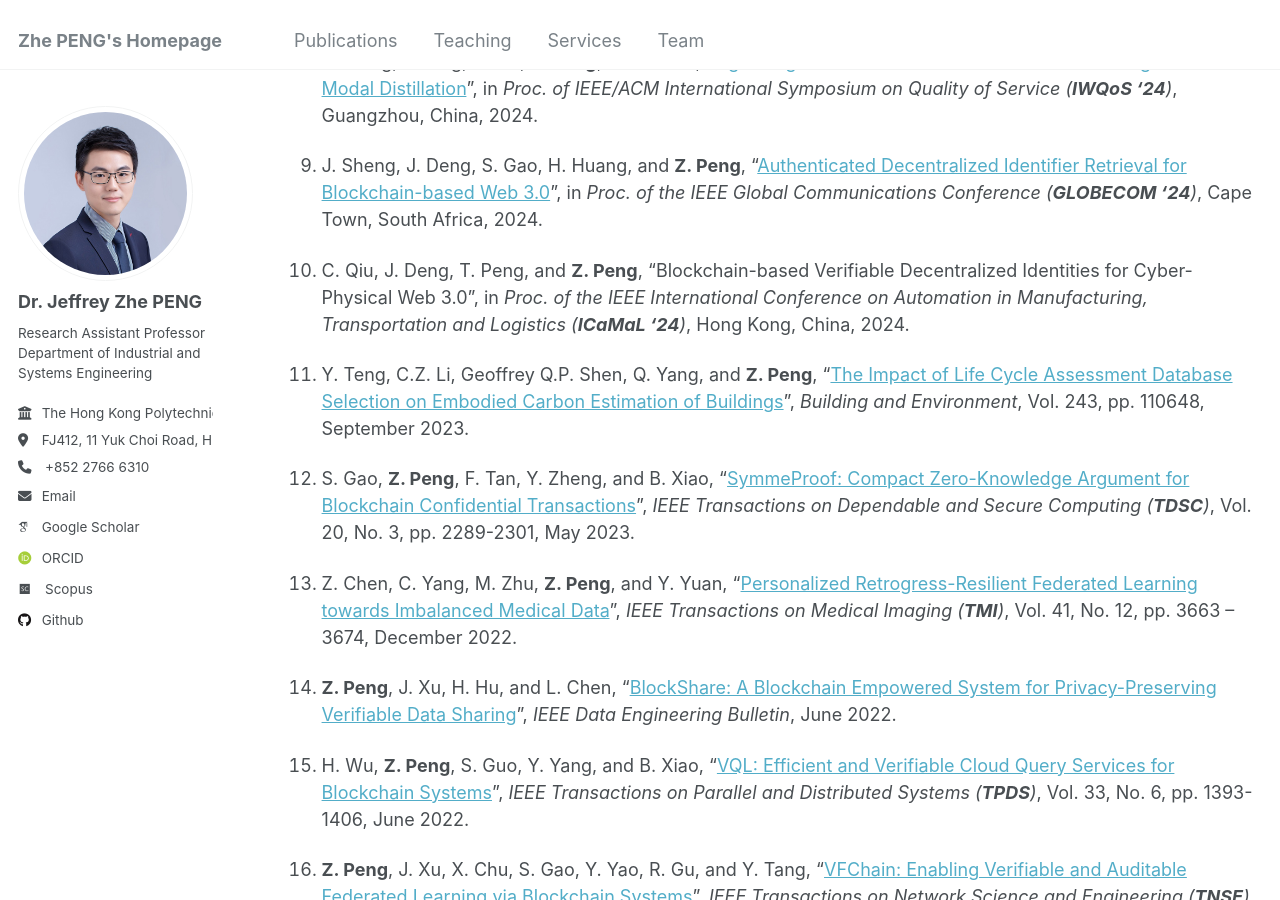
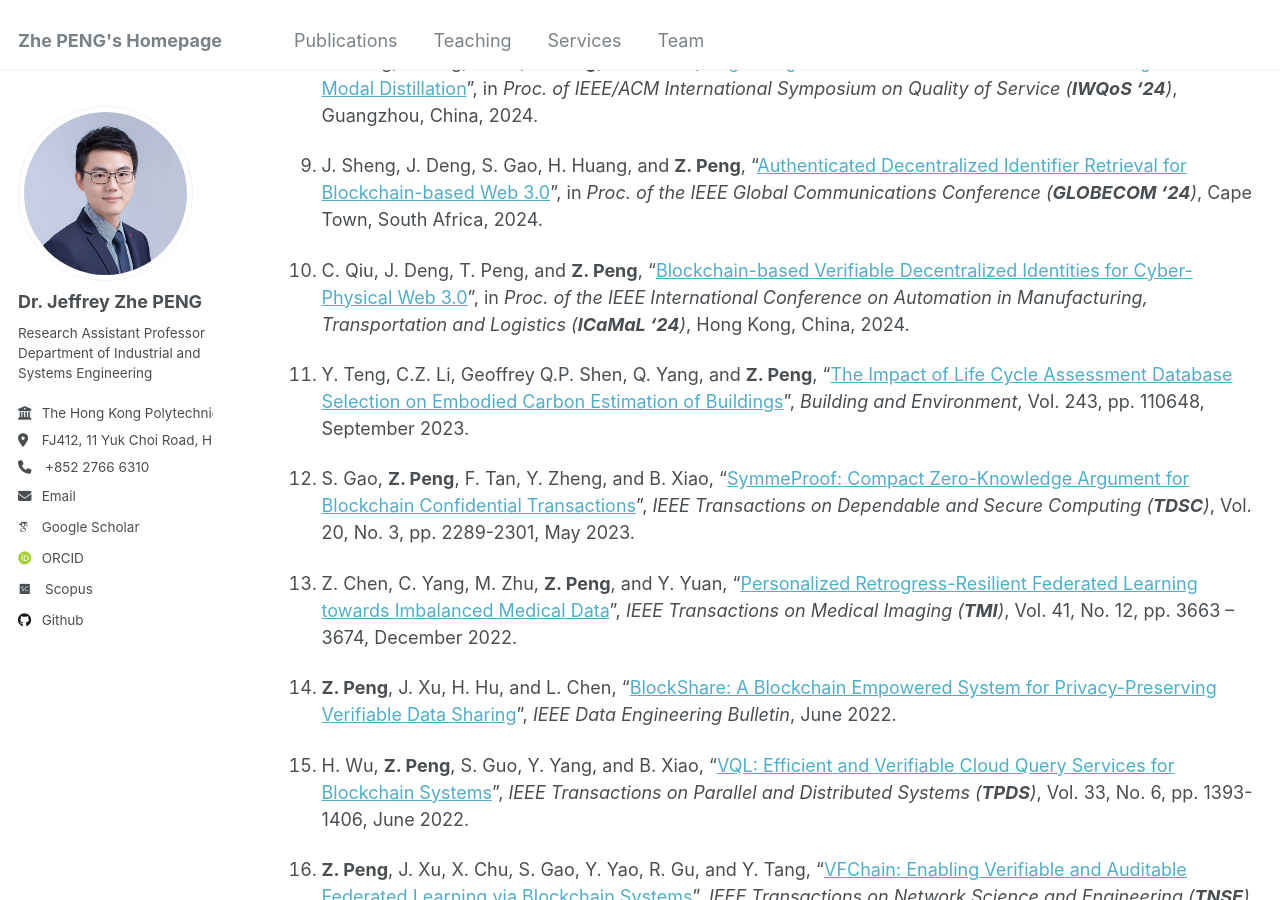
Before and after one commit to PENG-Zhe/peng-zhe.github.io, a Jekyll site: the page built from _pages/publications.md, in a window 1280 px wide and 900 px high, scrolled down 754 px. Built offline with Jekyll 4.4.1, drawn with Linux system fonts in a browser that asks for light colours; some web fonts are replaced; part of the change alters nothing that is shown.

```diff
--- a/_pages/publications.md
+++ b/_pages/publications.md
@@ -22,7 +22,7 @@ layout: archive
 
 1. J. Sheng, J. Deng, S. Gao, H. Huang, and **Z. Peng**, "[Authenticated Decentralized Identifier Retrieval for Blockchain-based Web 3.0](https://ieeexplore.ieee.org/document/10901129)", in _Proc. of the IEEE Global Communications Conference (**GLOBECOM '24**)_, Cape Town, South Africa, 2024.
 
-1. C. Qiu, J. Deng, T. Peng, and **Z. Peng**, "Blockchain-based Verifiable Decentralized Identities for Cyber-Physical Web 3.0", in _Proc. of the IEEE International Conference on Automation in Manufacturing, Transportation and Logistics (**ICaMaL '24**)_, Hong Kong, China, 2024.
+1. C. Qiu, J. Deng, T. Peng, and **Z. Peng**, "[Blockchain-based Verifiable Decentralized Identities for Cyber-Physical Web 3.0](https://ieeexplore.ieee.org/document/10919784)", in _Proc. of the IEEE International Conference on Automation in Manufacturing, Transportation and Logistics (**ICaMaL '24**)_, Hong Kong, China, 2024.
 
 1. Y. Teng, C.Z. Li, Geoffrey Q.P. Shen, Q. Yang, and **Z. Peng**, "[The Impact of Life Cycle Assessment Database Selection on Embodied Carbon Estimation of Buildings](https://www.sciencedirect.com/science/article/pii/S0360132323006753)", _Building and Environment_, Vol. 243, pp. 110648, September 2023.
 
```
